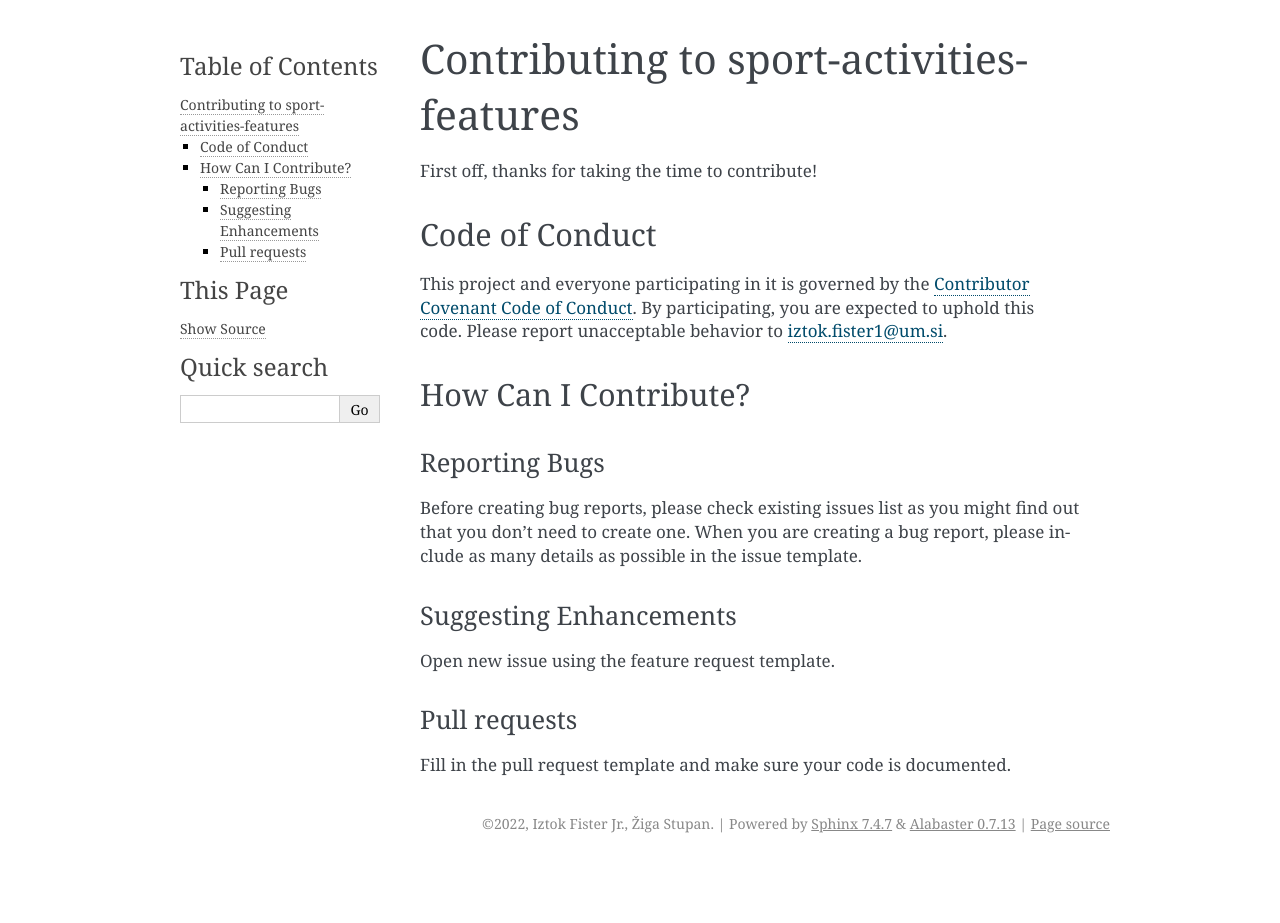
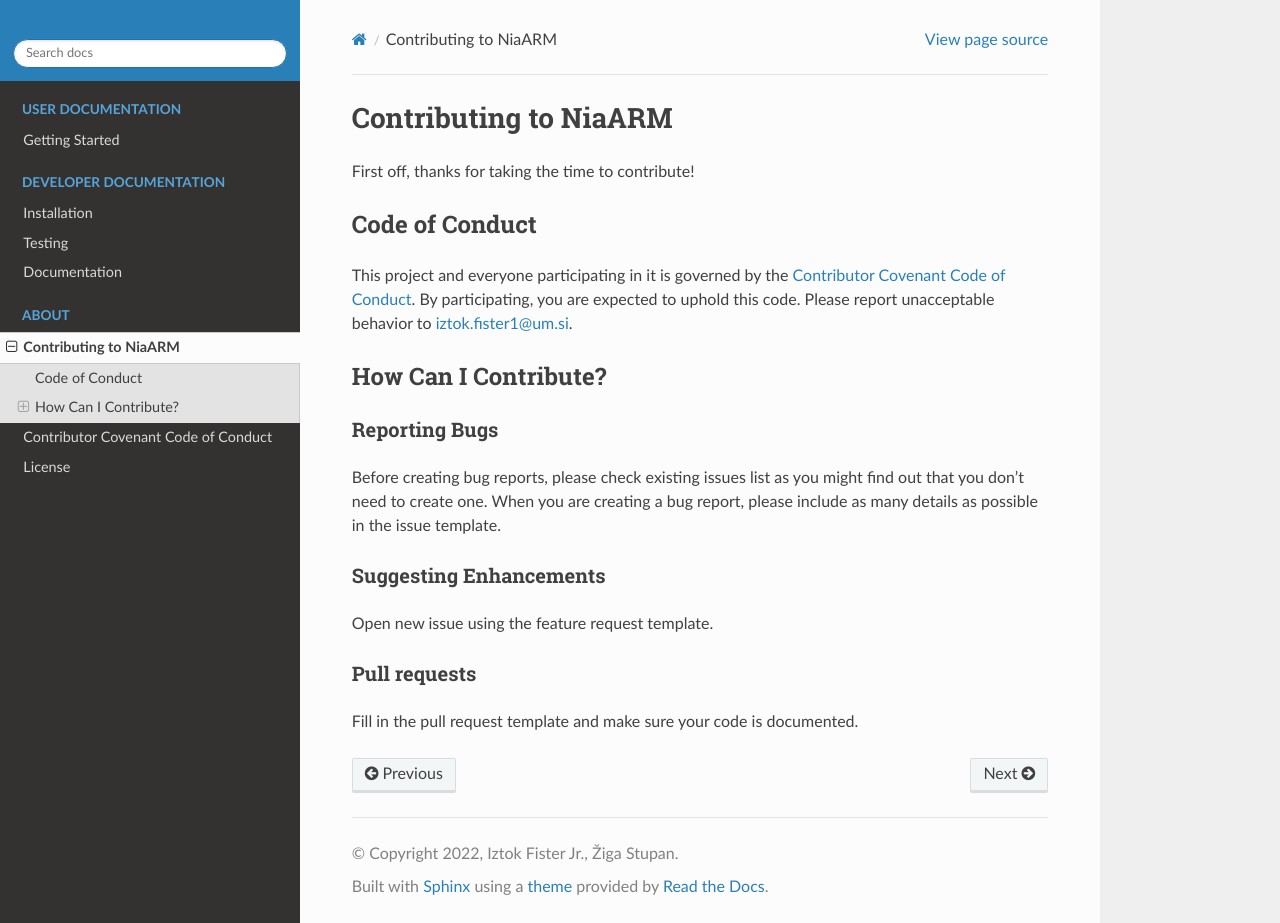
Before and after one commit to firefly-cpp/NiaARM, a Sphinx documentation site: the page built from docs/contributing.rst, in a window 1280 px wide and 923 px high. Built offline with Sphinx 7.4.7 and the Read the Docs theme 2.0.0, drawn with Linux system fonts in a browser that asks for light colours; pages that are not in the unit, such as notebooks, are missing from menus.

Commit message:
One additional example + updated docs

```diff
--- a/docs/conf.py
+++ b/docs/conf.py
@@ -30,8 +30,7 @@
 # Add any Sphinx extension module names here, as strings. They can be
 # extensions coming with Sphinx (named 'sphinx.ext.*') or your custom
 # ones.
-extensions = [
-]
+extensions = ['sphinx.ext.autodoc', 'sphinx_rtd_theme', 'sphinxcontrib.bibtex']
 
 # Add any paths that contain templates here, relative to this directory.
 templates_path = ['_templates']
@@ -47,9 +46,22 @@
 # The theme to use for HTML and HTML Help pages.  See the documentation for
 # a list of builtin themes.
 #
-html_theme = 'alabaster'
+html_theme = 'sphinx_rtd_theme'
 
 # Add any paths that contain custom static files (such as style sheets) here,
 # relative to this directory. They are copied after the builtin static files,
 # so a file named "default.css" will overwrite the builtin "default.css".
 html_static_path = ['_static']
+
+# Bibtex
+bibtex_bibfiles = ['refs.bib']
+
+# Bibliography style
+bibtex_default_style = 'unsrt'
+
+# Add logo for project
+html_logo = '../.github/logo/logo.png'
+html_theme_options = {
+    'logo_only': True,
+    'display_version': False,
+}
--- a/docs/contributing.rst
+++ b/docs/contributing.rst
@@ -1,4 +1,4 @@
-Contributing to sport-activities-features
+Contributing to NiaARM
 =========================================
 
 First off, thanks for taking the time to contribute!
--- a/docs/refs.bib
+++ b/docs/refs.bib
@@ -1,6 +1,6 @@
 @inproceedings{fister2018differential,
   title={Differential evolution for association rule mining using categorical and numerical attributes},
-  author={Fister Jr., Iztok and Iglesias, Andres and Galvez, Akemi and Ser, Javier Del and Osaba, Eneko, Fister, Iztok},
+  author={Fister Jr., Iztok and Iglesias, Andres and Galvez, Akemi and Ser, Javier Del and Osaba, Eneko and Fister, Iztok},
   booktitle={International conference on intelligent data engineering and automated learning},
   pages={79--88},
   year={2018},
```
Also changed, not shown: 1 other file.
